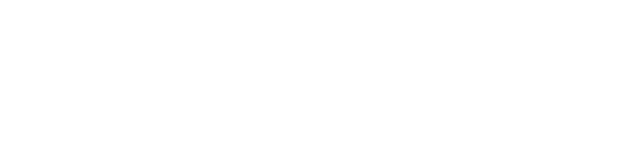
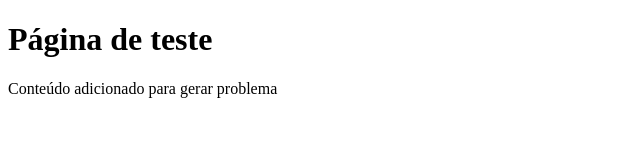
Before and after one commit to uchoabre/gama-no-github, a plain HTML site: page index.html in a window 1280 px wide. Shown: the whole page, without its empty margins (0-640 px from the left). Drawn offline with Linux system fonts and the light colour scheme.

Commit message:
outro commit, desta vez em master

```diff
--- a/index.html
+++ b/index.html
@@ -7,6 +7,7 @@
     <title>Aulas git</title>
 </head>
 <body>
-
+    <h1>Página de teste</h1>
+    <p>Conteúdo adicionado para gerar problema</p>
 </body>
 </html>
```
